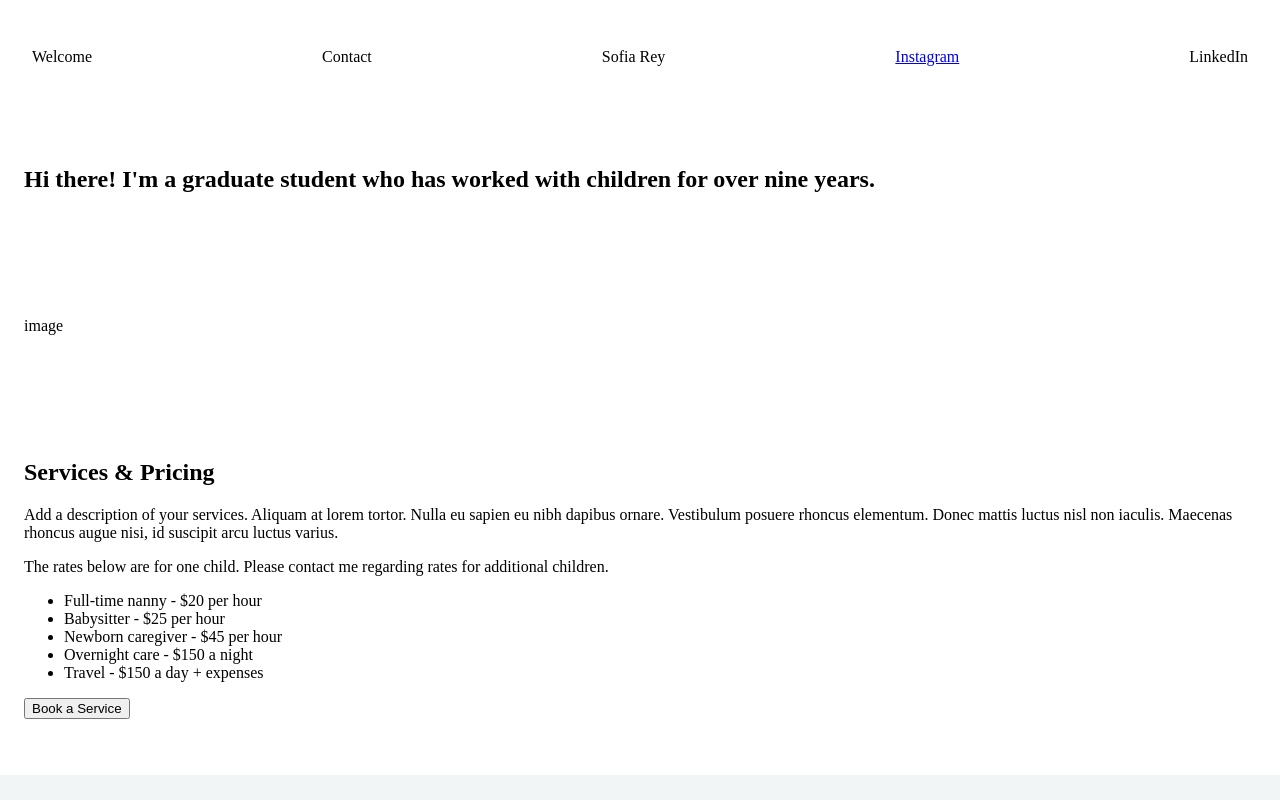
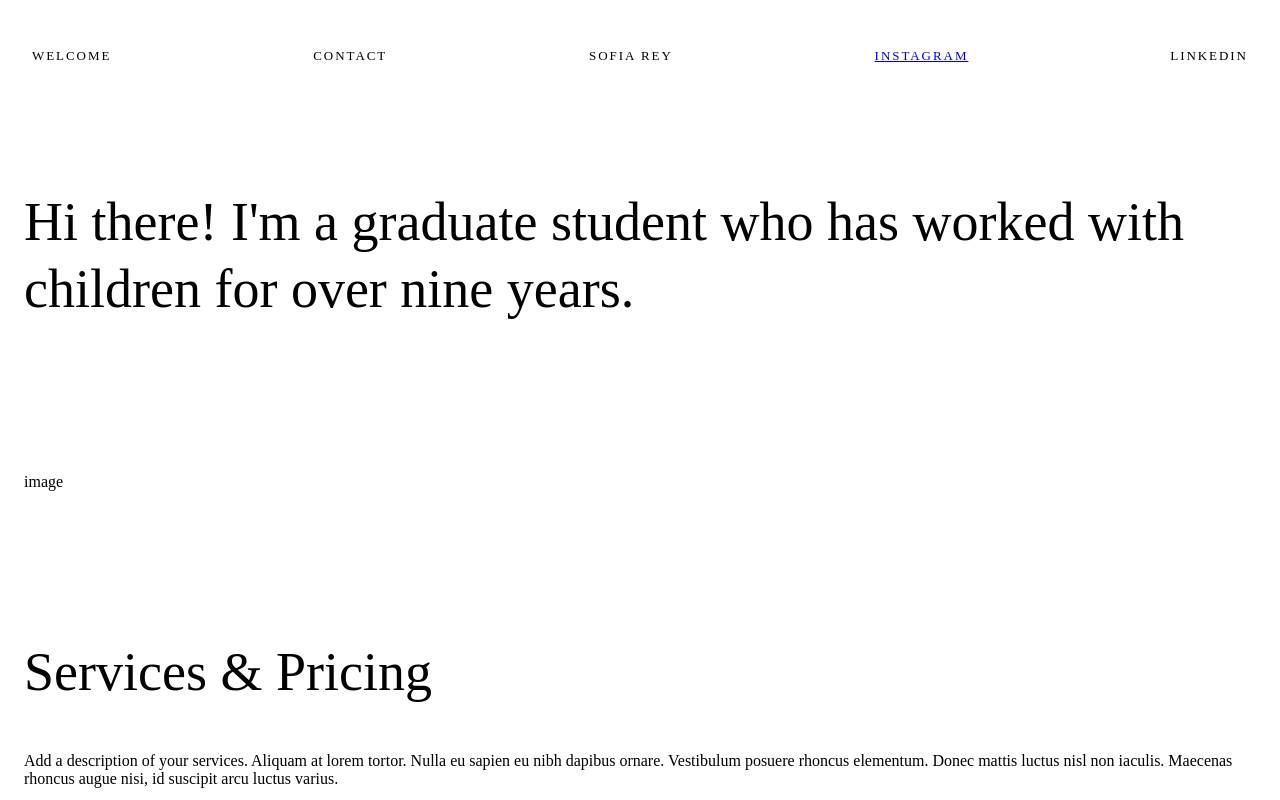
Before and after one commit to aylinmarie/sofia-gatsby, a Gatsby site: page / in a window 1280 px wide. Shown: the top 800 px of the page. Built offline with nearby package versions, Linux system fonts and the light colour scheme; Gatsby itself is replaced by a stand-in of ours; a web font is replaced by a local one.

Commit message:
Update header and title styles

```diff
--- a/gatsby-browser.js
+++ b/gatsby-browser.js
@@ -3,5 +3,4 @@
  *
  * See: https://www.gatsbyjs.org/docs/browser-apis/
  */
-import  './src/styles/variables.less';
 import  './src/styles/theme.less';
--- a/src/components/Header.less
+++ b/src/components/Header.less
@@ -1,4 +1,4 @@
-@import '../styles/variables.less';
+@import "../styles/variables.less";
 
 .header-wrapper {
   display: flex;
@@ -6,6 +6,9 @@
   padding: @base-unit * 4;
 
   li {
-      list-style-type: none;
+    list-style-type: none;
+    text-transform: uppercase;
+    font-size: 13px;
+    letter-spacing: 0.15em;
   }
 }
--- a/src/pages/index.js
+++ b/src/pages/index.js
@@ -18,7 +18,7 @@ const IndexPage = () => (
       <p>image</p>
     </Index>
     <Index>
-      <h2>Services & Pricing</h2>
+      <h2 className="h1">Services & Pricing</h2>
       <p>Add a description of your services. Aliquam at lorem tortor. Nulla eu sapien eu nibh dapibus ornare. Vestibulum posuere rhoncus elementum. Donec mattis luctus nisl non iaculis. Maecenas rhoncus augue nisi, id suscipit arcu luctus varius.</p>
       <p>The rates below are for one child. Please contact me regarding rates for additional children.</p>
       <ul>
@@ -31,7 +31,7 @@ const IndexPage = () => (
       <button>Book a Service</button>
     </Index>
     <Index style="alternate">
-      <h2>Resume</h2>
+      <h2 className="h1">Resume</h2>
       <p>Add a description of your services. Aliquam at lorem tortor. Nulla eu sapien eu nibh dapibus ornare. Vestibulum posuere rhoncus elementum. Donec mattis luctus nisl non iaculis. Maecenas rhoncus augue nisi, id suscipit arcu luctus varius.</p>
       <h3>Experience</h3>
       <button>Download Resume</button>
--- a/src/styles/theme.less
+++ b/src/styles/theme.less
@@ -1,3 +1,5 @@
+@import "./variables.less";
+
 html {
   font-family: sans-serif;
   -ms-text-size-adjust: 100%;
@@ -9,3 +11,23 @@ body {
   -moz-osx-font-smoothing: grayscale;
   font-family: "Baskervville", serif;
 }
+
+h1,
+.h1 {
+  font-size: 54px;
+  letter-spacing: 0em;
+  line-height: 1.25em;
+  font-weight: 400;
+}
+
+button {
+  background-color: @sofia-black;
+  padding: (@base-unit * 2) (@base-unit * 3);
+  border: none;
+  font-size: 12px;
+  font-weight: 400;
+  font-style: normal;
+  text-transform: uppercase;
+  letter-spacing: 0.12em;
+  color: #fff;
+}
--- a/src/styles/variables.less
+++ b/src/styles/variables.less
@@ -2,3 +2,4 @@
 
 // Colors
 @sofia-grey: #f2f5f6;
+@sofia-black: #1a1f2d;
```
